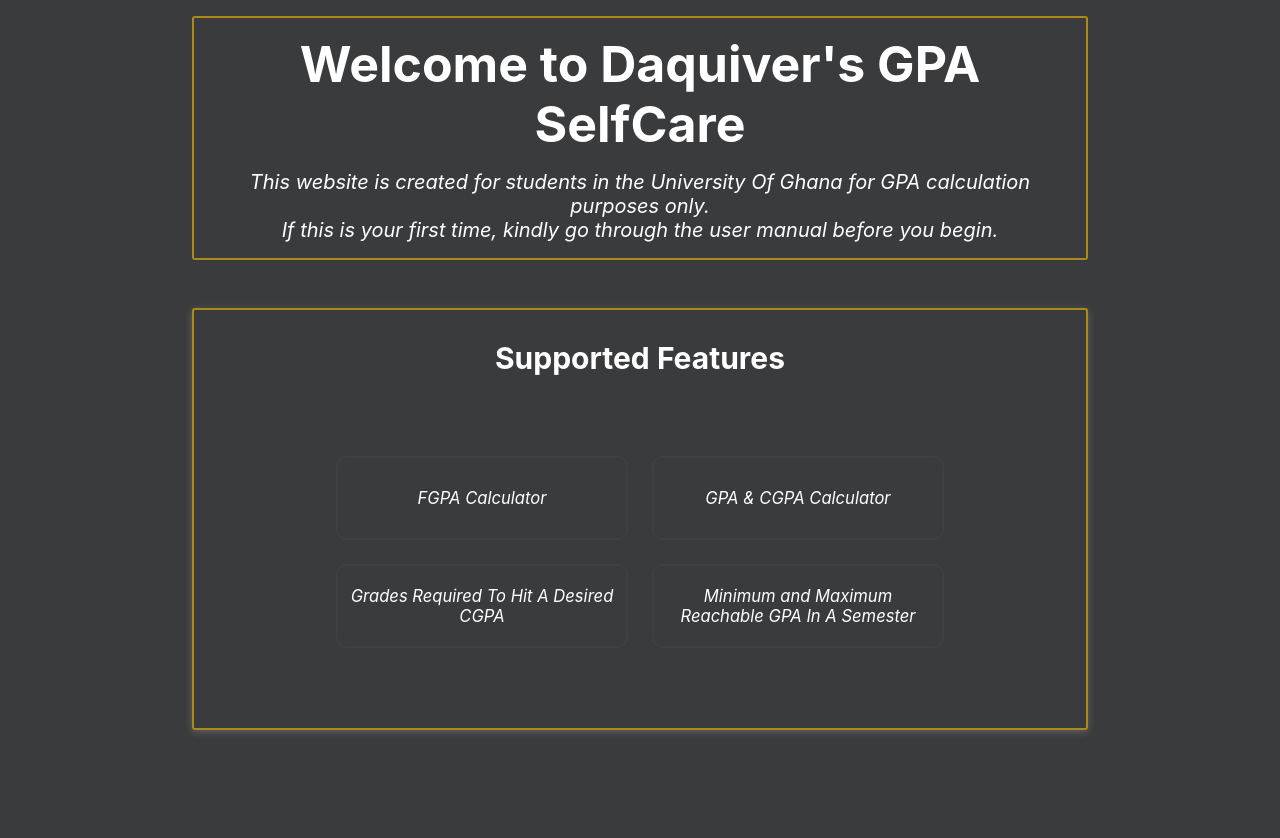
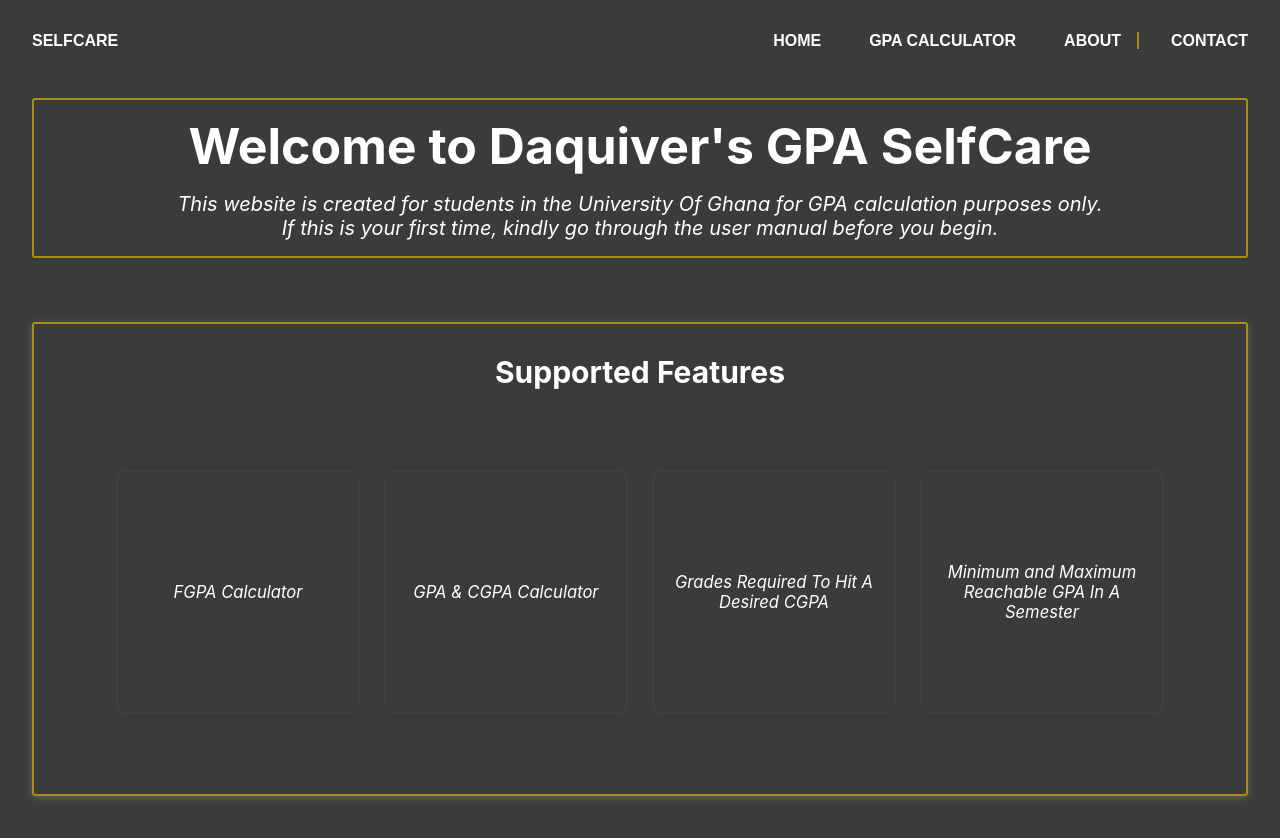
Before and after one commit to Developers-League/gpa-frontend, a React (Create React App) app: page / in a window 1280 px wide. Shown: the top 838 px of the page. Before the commit the page ends 800 px from the top, so only its background shows below. Built offline with nearby package versions, Linux system fonts and the light colour scheme.

Commit message:
added navbar component

```diff
--- a/src/App.css
+++ b/src/App.css
@@ -7,7 +7,9 @@
 }
 
 .app {
-   margin:10px 10rem 10px 10rem;
-  /* text-align: center; */
-  /* background-color: #375797 */
+   /* margin:10px 10rem 10px 10rem; */
+   display: flex;
+   flex-direction: column;
+   /* justify-content: center;
+   align-items: center; */
 }
--- a/src/App.js
+++ b/src/App.js
@@ -1,5 +1,5 @@
 import './App.css';
-// import Navbar from './components/navigation/Navbar';
+import Navbar from './components/navigation/Navbar';
 import Homepage from './components/homepage/Homepage';
 import Features from './components/features/Features';
 // import About from './components/aboutpage/About';
@@ -8,7 +8,7 @@ import Features from './components/features/Features';
 function App(){
   return (
     <div className='app'>
-      {/* <div className='nav'><Navbar/></div> */}
+      <div className='nav'><Navbar/></div>
       <div className='home'><Homepage/></div>
       <div className='features'><Features/></div>
       {/* <div className='about'><About/></div> */}
--- a/src/components/features/Features.css
+++ b/src/components/features/Features.css
@@ -44,6 +44,7 @@
     cursor: pointer;
     /* border: 2px #413f3f solid; */
     box-shadow: rgba(223, 173, 8, 0.699) 0px 2px 8px 0px;
+    transition: 0.3s ease-in-out;
 }
 
 .support-frame {
@@ -53,8 +54,8 @@
     align-items: center;
     justify-content: center;
     text-align: center;
-    height: 5rem;
-    width: 18rem;
+    height: 15rem;
+    width: 15rem;
 }
 
 .support-frame > h5 {
--- a/src/components/forms/Form.css
+++ b/src/components/forms/Form.css
@@ -1,9 +1,11 @@
 .form-result {
     display: flex;
     flex-direction: row;
+    justify-content: center;
+    align-items: center;
     flex-wrap: wrap;
     gap: 2.5rem;
-    border: solid 1px grey;
+    border-top: solid 1px grey;
     margin: 3rem 2rem;
     padding: 1rem  3rem 3rem 3rem;
     height: auto;
@@ -16,6 +18,15 @@
     border-radius: 5px;
     width: 20rem;
     text-align: center;
+    position: absolute;
+    translate:  50% -50%;
+}
+
+.result > p {
+    margin-top: 2rem ;
+    border-radius: 5px;
+    width: 20rem;
+    text-align: justify;
 }
 
 form{
--- a/src/components/navigation/Navbar.css
+++ b/src/components/navigation/Navbar.css
@@ -0,0 +1,45 @@
+header {
+    display: flex;
+    align-items: center;
+    justify-content: center;
+    justify-content: space-between;
+    /* margin: 1rem 2rem 1rem 2rem;*/
+}
+
+.logo {
+    display: flex;
+    font-family:'Poppins', sans-serif;
+    font-weight: bolder;
+    font-size: 16px;
+    padding: 1rem;
+    margin-left: 1rem;
+    align-items: center;
+    justify-content: center;
+
+}
+
+.menu ul {
+    display: flex;
+    align-items: center;
+    justify-content: right;
+
+}
+.menu ul > li {
+    padding: 1rem;
+    font-family: 'Poppins', sans-serif;
+    font-weight: bolder;
+    font-size: 16px;
+    text-decoration: none;
+    list-style: none;
+}
+.menu ul li a {
+    text-decoration: none;
+    /* color: black; */
+    color: white;
+    padding-right: 1rem;
+}
+
+.menu ul li a:hover {
+    color: rgba(223, 173, 8, 0.699);
+    transition: 0.3s ease-in-out;
+}
--- a/src/components/navigation/Navbar.js
+++ b/src/components/navigation/Navbar.js
@@ -1,8 +1,21 @@
 import React from 'react'
+import './Navbar.css'
 
 function Navbar() {
   return (
-    <div>navbar</div>
+    <header>
+      <div className='logo'>
+        SELFCARE
+      </div>
+      <nav className='menu'>
+        <ul>
+          <li><a href="#">HOME</a></li>
+          <li><a href="projectsSection">GPA CALCULATOR</a></li>
+          <li><a href="#" style={{borderRight: 'solid 2px rgba(223, 173, 8, 0.699)'}}>ABOUT</a></li>
+          <li><a href="#">CONTACT</a></li>
+          </ul>
+      </nav>
+    </header>
   )
 }
 
```
